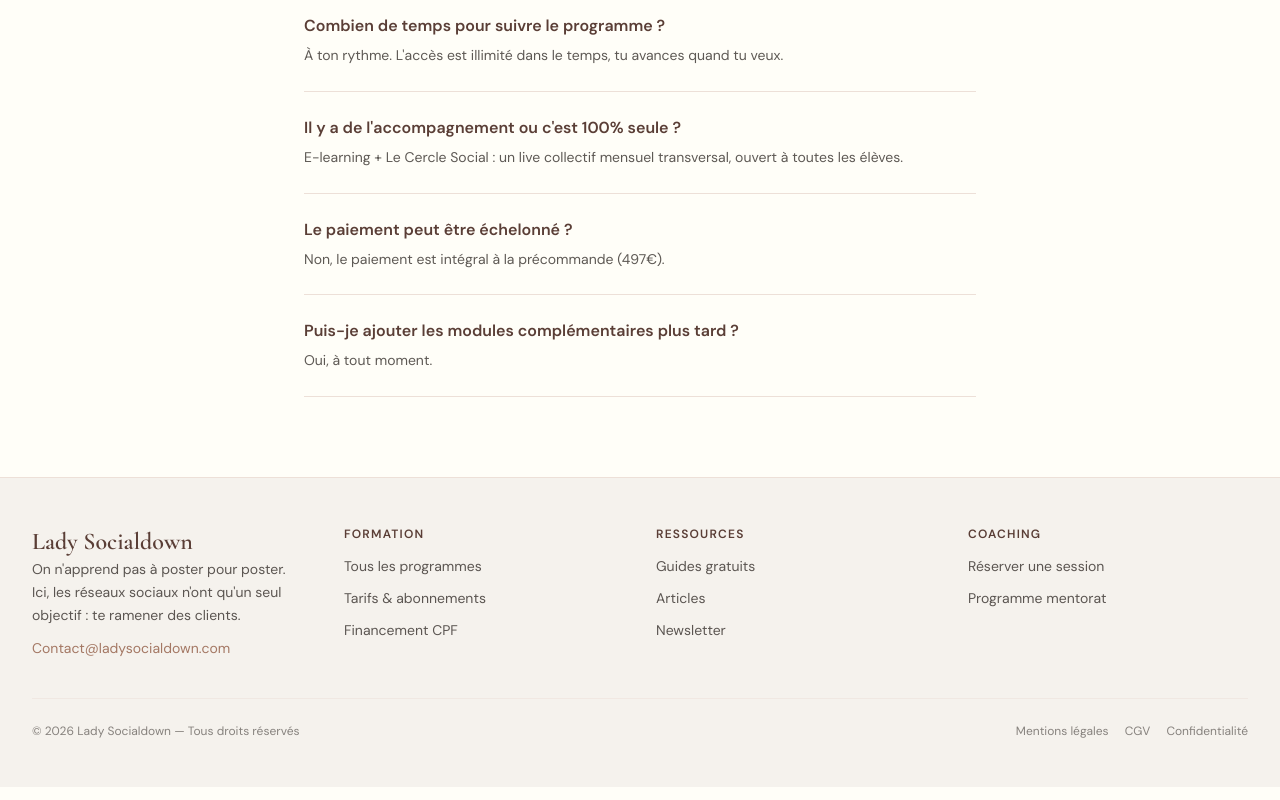
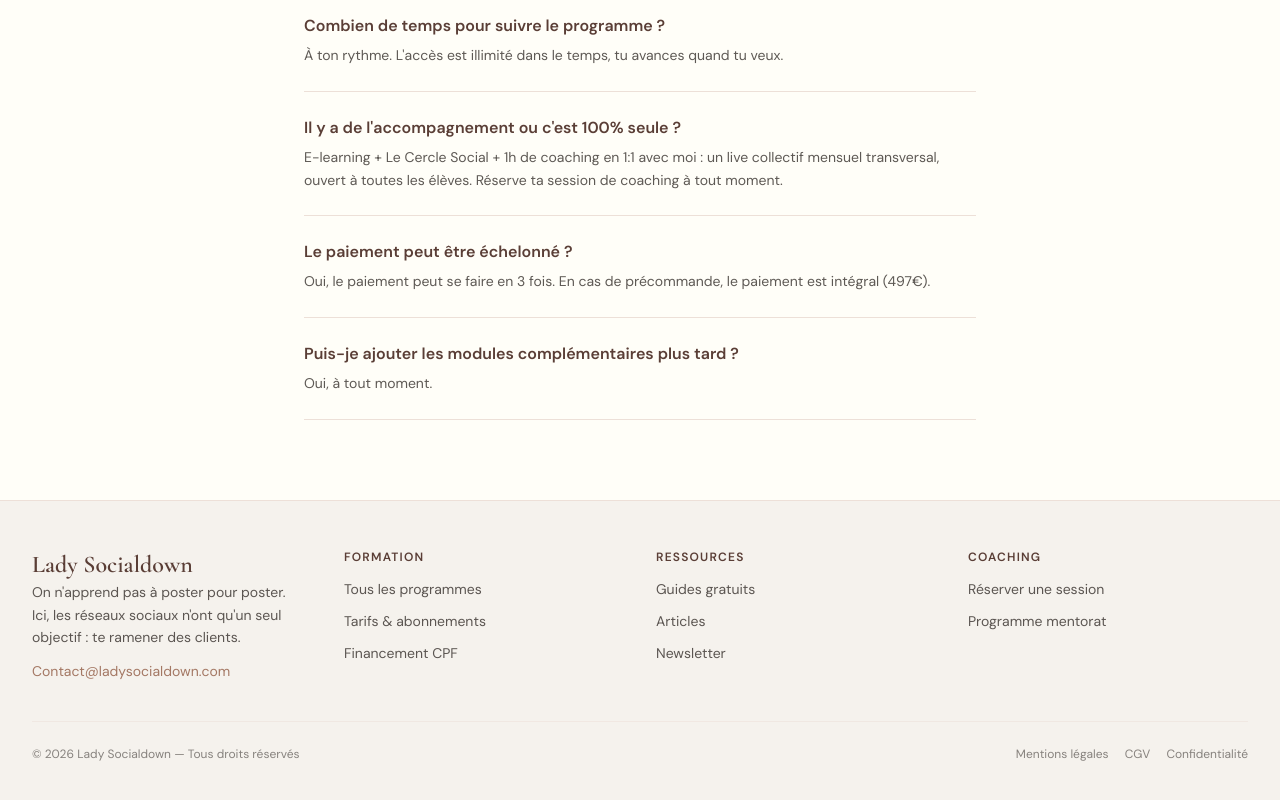
Before and after one commit to LadySocialdown/hub, a Next.js app: page /la-petite-academie in a window 1280 px wide. Shown: the part 3263-4063 px from the top of the page. Built offline with nearby package versions, Linux system fonts and the light colour scheme; no server answers.

Commit message:
Met à jour la FAQ de La Petite Académie (coaching 1:1, paiement en 3x)

```diff
--- a/src/app/(public)/la-petite-academie/page.tsx
+++ b/src/app/(public)/la-petite-academie/page.tsx
@@ -42,11 +42,11 @@ const FAQ = [
   },
   {
     q: "Il y a de l'accompagnement ou c'est 100% seule ?",
-    a: "E-learning + Le Cercle Social : un live collectif mensuel transversal, ouvert à toutes les élèves.",
+    a: "E-learning + Le Cercle Social + 1h de coaching en 1:1 avec moi : un live collectif mensuel transversal, ouvert à toutes les élèves. Réserve ta session de coaching à tout moment.",
   },
   {
     q: "Le paiement peut être échelonné ?",
-    a: "Non, le paiement est intégral à la précommande (497€).",
+    a: "Oui, le paiement peut se faire en 3 fois. En cas de précommande, le paiement est intégral (497€).",
   },
   {
     q: "Puis-je ajouter les modules complémentaires plus tard ?",
```
